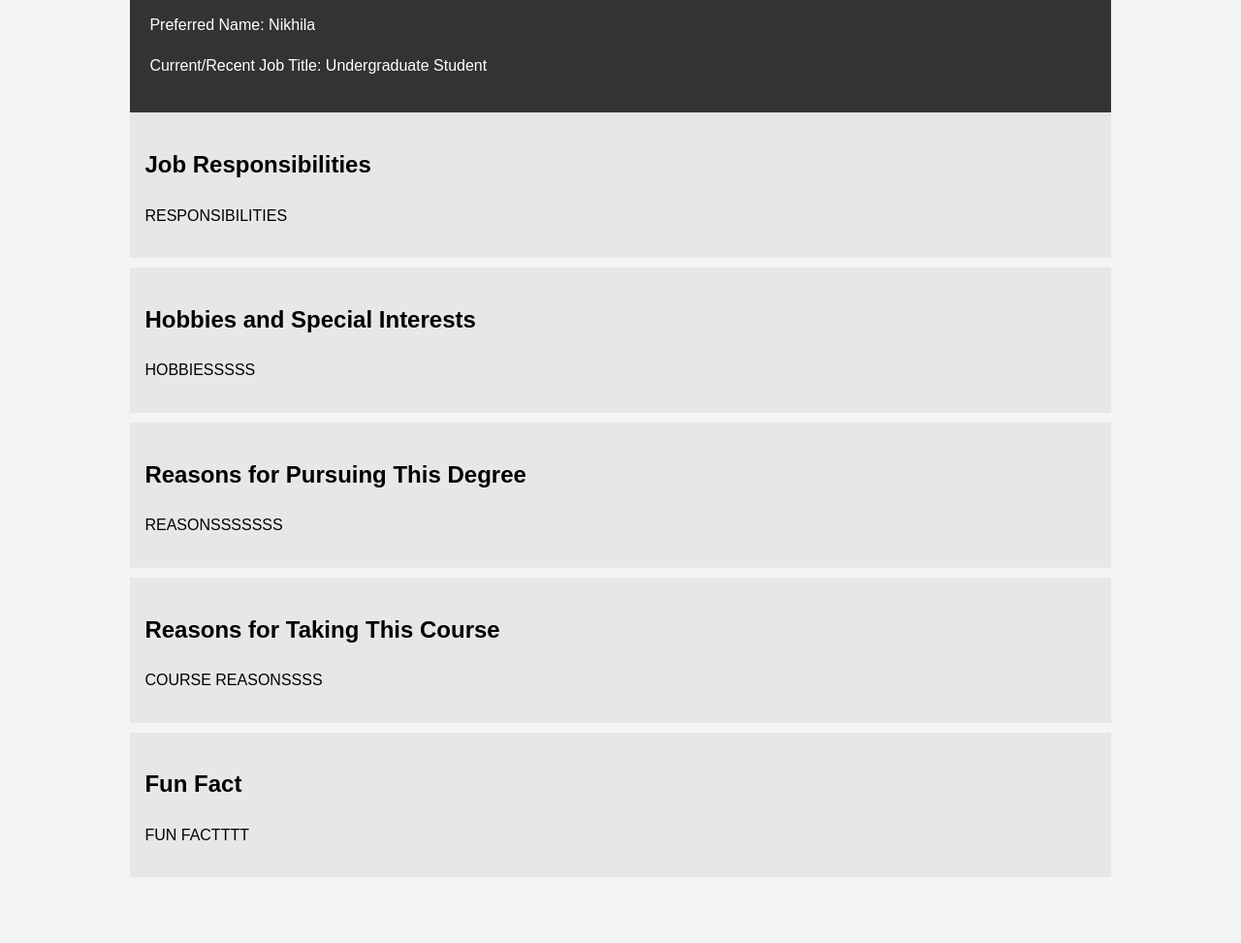
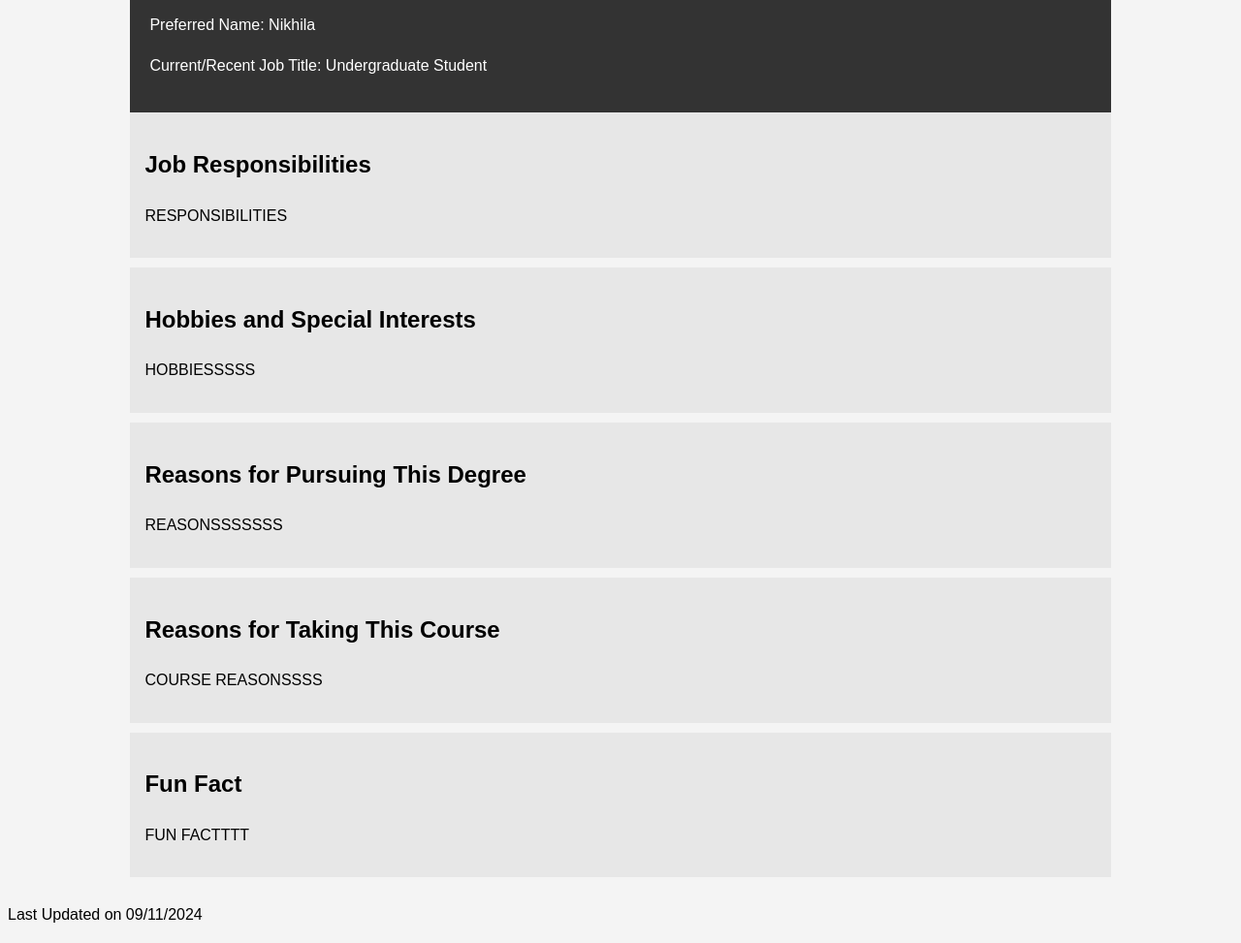
Before and after one commit to nikiGN-07/nikiGN-07-github.io, a plain HTML site: page index.html in a window 1280 px wide. Shown: the part 82-1055 px from the top of the page at 97% size. Before the commit the page ends 1005 px from the top, so only its background shows below. Drawn offline with Linux system fonts and the light colour scheme.

Commit message:
Update index.html

```diff
--- a/index.html
+++ b/index.html
@@ -60,6 +60,10 @@
             <h2>Fun Fact</h2>
             <p>FUN FACTTTT</p>
         </section>
+
     </div>
 </body>
+    <footer>
+        <p> Last Updated on 09/11/2024</p>
+    </footer>
 </html>
```
